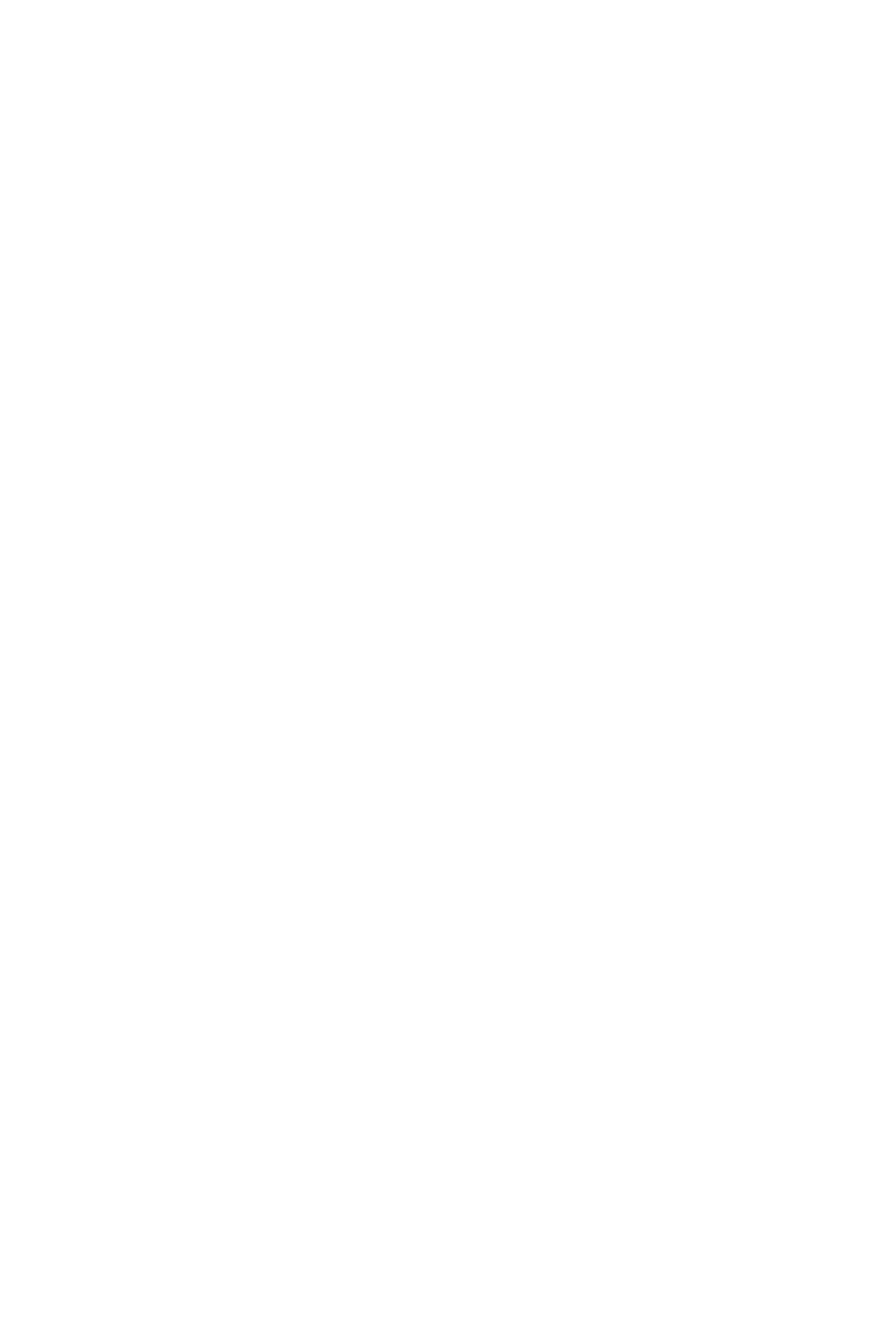
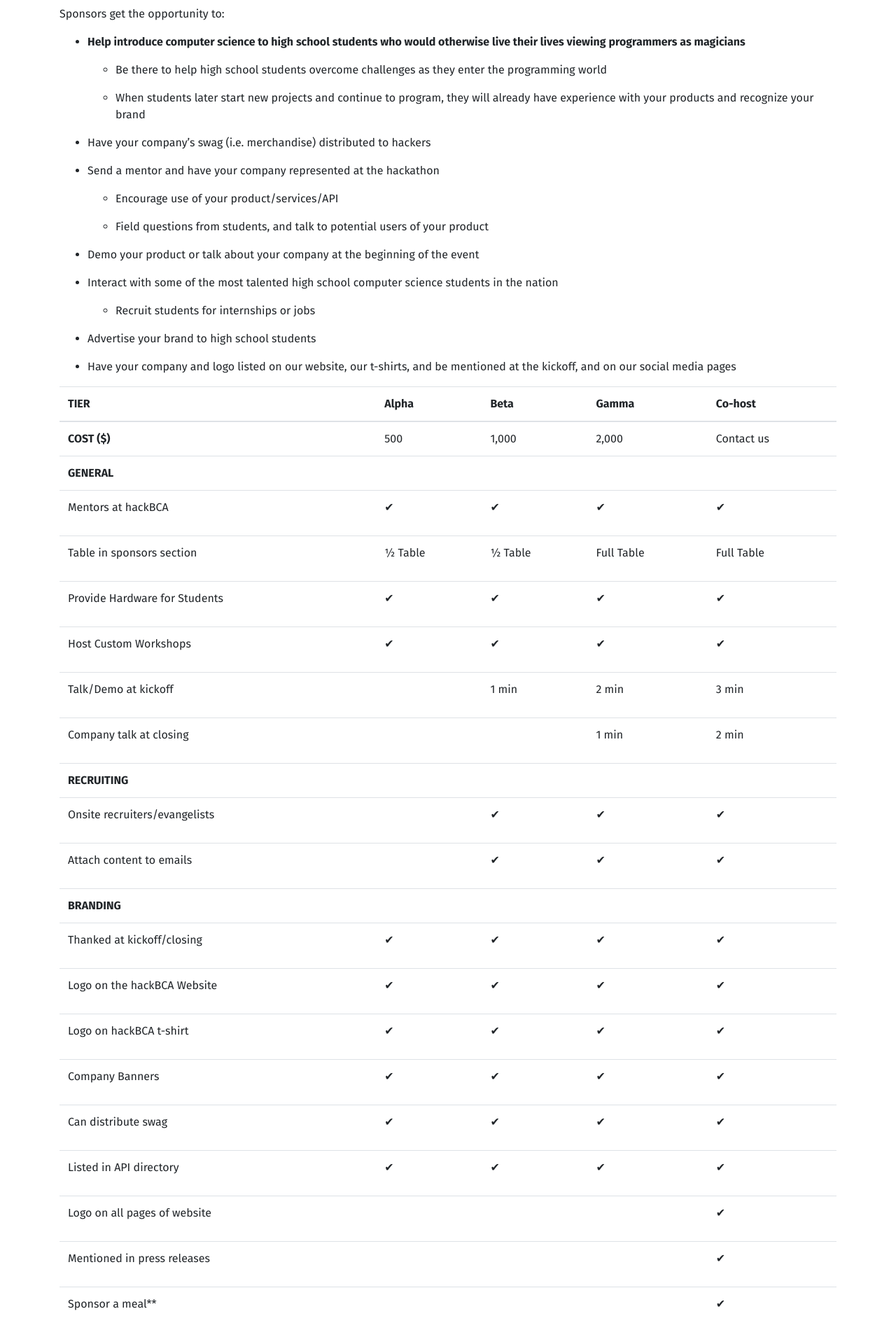
Before and after one commit to hackBCA/hackbcafive, a Next.js app: page /sponsor in a window 1280 px wide. Shown: the part 320-2240 px from the top of the page at 70% size. Before the commit the page ends 864 px from the top, so only its background shows below. Built offline with nearby package versions, Linux system fonts and the light colour scheme.

Commit message:
Add information from prospectus

```diff
--- a/pages/sponsor.jsx
+++ b/pages/sponsor.jsx
@@ -1,5 +1,259 @@
 import ContentPage from "../components/ContentPage";
 
 export default () => <ContentPage title="Sponsor Us">
-    <h1>Sponsor Us</h1>
+<h1><span>About Sponsoring</span></h1>
+<p><span><strong>WHO WE ARE</strong></span></p>
+<p><span><strong>hackBCA V</strong> is the long-awaited return of hackBCA’s classic hackathon format that will take place on February 13-14, 2019 for approximately 250-300 high schoolers. The event will be open to people of all skill levels, and will include hacking, workshops, talks, and games.</span></p>
+<p><span></span></p>
+<p><span><strong>WHY JOIN US</strong></span></p>
+<p><span>Sponsors get the opportunity to:</span></p>
+<ul class="incremental">
+<li><blockquote>
+<p><span><strong>Help introduce computer science to high school students who would otherwise live their lives viewing programmers as magicians</strong></span></p>
+</blockquote>
+<ul class="incremental">
+<li><blockquote>
+<p><span>Be there to help high school students overcome challenges as they enter the programming world</span></p>
+</blockquote></li>
+<li><blockquote>
+<p><span>When students later start new projects and continue to program, they will already have experience with your products and recognize your brand</span></p>
+</blockquote></li>
+</ul></li>
+<li><blockquote>
+<p><span>Have your company’s swag (i.e. merchandise) distributed to hackers</span></p>
+</blockquote></li>
+<li><blockquote>
+<p><span>Send a mentor and have your company represented at the hackathon</span></p>
+</blockquote>
+<ul class="incremental">
+<li><blockquote>
+<p><span>Encourage use of your product/services/API</span></p>
+</blockquote></li>
+<li><blockquote>
+<p><span>Field questions from students, and talk to potential users of your product</span></p>
+</blockquote></li>
+</ul></li>
+<li><blockquote>
+<p><span>Demo your product or talk about your company at the beginning of the event</span></p>
+</blockquote></li>
+<li><blockquote>
+<p><span>Interact with some of the most talented high school computer science students in the nation</span></p>
+</blockquote>
+<ul class="incremental">
+<li><blockquote>
+<p><span>Recruit students for internships or jobs</span></p>
+</blockquote></li>
+</ul></li>
+<li><blockquote>
+<p><span>Advertise your brand to high school students</span></p>
+</blockquote></li>
+<li><blockquote>
+<p><span>Have your company and logo listed on our website, our t-shirts, and be mentioned at the kickoff, and on our social media pages</span></p>
+</blockquote></li>
+</ul>
+<p><span></span></p>
+<p><span></span></p>
+<p><span></span></p>
+<p><span></span></p>
+<p><span></span></p>
+<table class="table">
+<thead>
+<tr class="header">
+<th><span><strong>TIER</strong></span></th>
+<th><strong><span>Alpha</span></strong></th>
+<th><strong><span>Beta</span></strong></th>
+<th><span><strong>Gamma</strong></span></th>
+<th><span><strong>Co-host</strong></span></th>
+</tr>
+</thead>
+<tbody>
+<tr class="odd">
+<td><strong><span>COST ($)</span></strong></td>
+<td><span>500</span></td>
+<td><span>1,000</span></td>
+<td><span>2,000</span></td>
+<td><span>Contact us</span></td>
+</tr>
+<tr class="even">
+<td><span><strong>GENERAL</strong></span></td>
+<td><span></span></td>
+<td><span></span></td>
+<td><span></span></td>
+<td><span></span></td>
+</tr>
+<tr class="odd">
+<td><blockquote>
+<p><span>Mentors at hackBCA</span></p>
+</blockquote></td>
+<td><span>✔</span></td>
+<td><span>✔</span></td>
+<td><span>✔</span></td>
+<td><span>✔</span></td>
+</tr>
+<tr class="even">
+<td><blockquote>
+<p><span>Table in sponsors section</span></p>
+</blockquote></td>
+<td><span>½ Table</span></td>
+<td><span>½ Table</span></td>
+<td><span>Full Table</span></td>
+<td><span>Full Table</span></td>
+</tr>
+<tr class="odd">
+<td><blockquote>
+<p><span>Provide Hardware for Students</span></p>
+</blockquote></td>
+<td><span>✔</span></td>
+<td><span>✔</span></td>
+<td><span>✔</span></td>
+<td><span>✔</span></td>
+</tr>
+<tr class="even">
+<td><blockquote>
+<p><span>Host Custom Workshops</span></p>
+</blockquote></td>
+<td><span>✔</span></td>
+<td><span>✔</span></td>
+<td><span>✔</span></td>
+<td><span>✔</span></td>
+</tr>
+<tr class="odd">
+<td><blockquote>
+<p><span>Talk/Demo at kickoff</span></p>
+</blockquote></td>
+<td><span></span></td>
+<td><span>1 min</span></td>
+<td><span>2 min</span></td>
+<td><span>3 min</span></td>
+</tr>
+<tr class="even">
+<td><blockquote>
+<p><span>Company talk at closing</span></p>
+</blockquote></td>
+<td><span></span></td>
+<td><span></span></td>
+<td><span>1 min</span></td>
+<td><span>2 min</span></td>
+</tr>
+<tr class="odd">
+<td><strong><span>RECRUITING</span></strong></td>
+<td><span></span></td>
+<td><span></span></td>
+<td><span></span></td>
+<td><span></span></td>
+</tr>
+<tr class="even">
+<td><blockquote>
+<p><span>Onsite recruiters/evangelists</span></p>
+</blockquote></td>
+<td><span></span></td>
+<td><span>✔</span></td>
+<td><span>✔</span></td>
+<td><span>✔</span></td>
+</tr>
+<tr class="odd">
+<td><blockquote>
+<p><span>Attach content to emails</span></p>
+</blockquote></td>
+<td><span></span></td>
+<td><span>✔</span></td>
+<td><span>✔</span></td>
+<td><span>✔</span></td>
+</tr>
+<tr class="even">
+<td><strong><span>BRANDING</span></strong></td>
+<td><span></span></td>
+<td><span></span></td>
+<td><span></span></td>
+<td><span></span></td>
+</tr>
+<tr class="odd">
+<td><blockquote>
+<p><span>Thanked at kickoff/closing</span></p>
+</blockquote></td>
+<td><span>✔</span></td>
+<td><span>✔</span></td>
+<td><span>✔</span></td>
+<td><span>✔</span></td>
+</tr>
+<tr class="even">
+<td><blockquote>
+<p><span>Logo on the hackBCA Website</span></p>
+</blockquote></td>
+<td><span>✔</span></td>
+<td><span>✔</span></td>
+<td><span>✔</span></td>
+<td><span>✔</span></td>
+</tr>
+<tr class="odd">
+<td><blockquote>
+<p><span>Logo on hackBCA t-shirt</span></p>
+</blockquote></td>
+<td><span>✔</span></td>
+<td><span>✔</span></td>
+<td><span>✔</span></td>
+<td><span>✔</span></td>
+</tr>
+<tr class="even">
+<td><blockquote>
+<p><span>Company Banners</span></p>
+</blockquote></td>
+<td><span>✔</span></td>
+<td><span>✔</span></td>
+<td><span>✔</span></td>
+<td><span>✔</span></td>
+</tr>
+<tr class="odd">
+<td><blockquote>
+<p><span>Can distribute swag</span></p>
+</blockquote></td>
+<td><span>✔</span></td>
+<td><span>✔</span></td>
+<td><span>✔</span></td>
+<td><span>✔</span></td>
+</tr>
+<tr class="even">
+<td><blockquote>
+<p><span>Listed in API directory</span></p>
+</blockquote></td>
+<td><span>✔</span></td>
+<td><span>✔</span></td>
+<td><span>✔</span></td>
+<td><span>✔</span></td>
+</tr>
+<tr class="odd">
+<td><blockquote>
+<p><span>Logo on all pages of website</span></p>
+</blockquote></td>
+<td><span></span></td>
+<td><span></span></td>
+<td><span></span></td>
+<td><span>✔</span></td>
+</tr>
+<tr class="even">
+<td><blockquote>
+<p><span>Mentioned in press releases</span></p>
+</blockquote></td>
+<td><span></span></td>
+<td><span></span></td>
+<td><span></span></td>
+<td><span>✔</span></td>
+</tr>
+<tr class="odd">
+<td><blockquote>
+<p><span>Sponsor a meal**</span></p>
+</blockquote></td>
+<td><span></span></td>
+<td><span></span></td>
+<td><span></span></td>
+<td><span>✔</span></td>
+</tr>
+</tbody>
+</table>
+<p><span></span></p>
+<p><span></span></p>
+<p><span><strong>NOTE: All monetary sponsorship of hackBCA is tax-exempt.</strong></span></p>
+<p><span>* Terms are negotiable for all tiers</span></p>
+<p><span>** First come, first serve, limited to four meals</span></p>
+
 </ContentPage>
```
